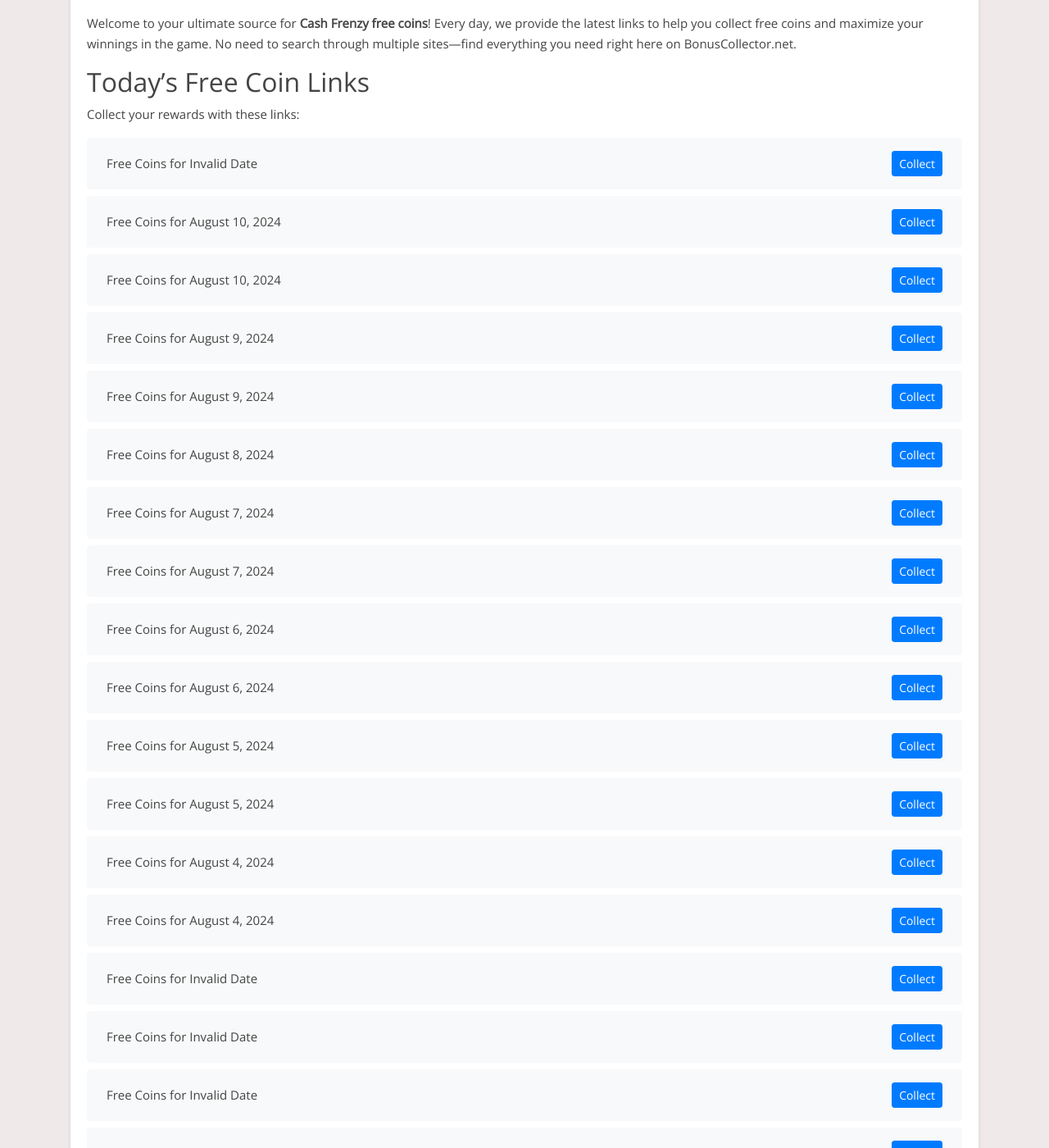
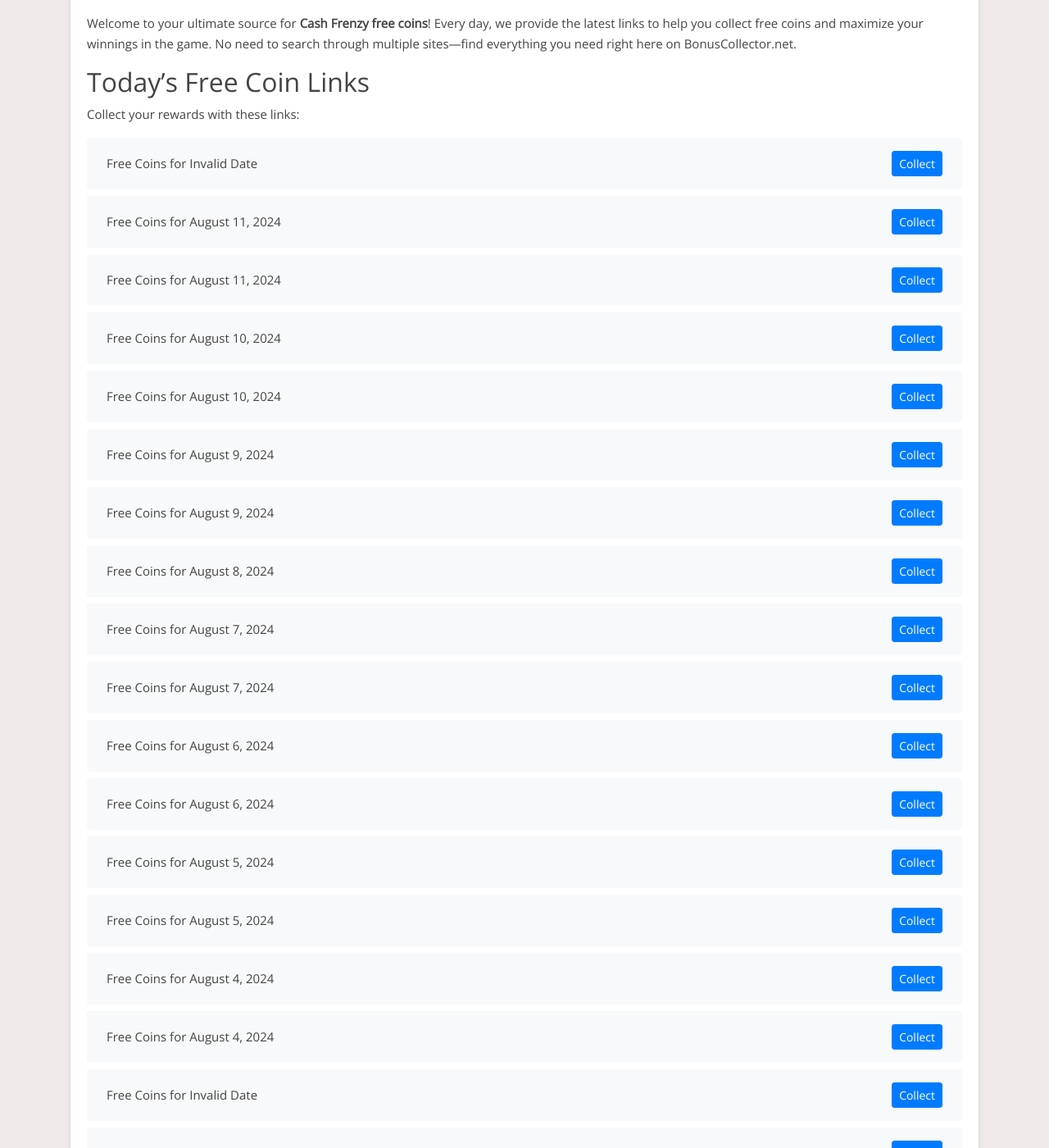
Before and after one commit to Prollad99/bs-net, a Jekyll site: the page built from _posts/2024-07-04-cash-frenzy.md, in a window 1280 px wide and 1400 px high, scrolled down 296 px. Shown: the whole window at 82% size. Built offline with Jekyll 4.4.1, drawn with Linux system fonts in a browser that asks for light colours; nearby versions of some CDN libraries; comment, search, counter and statistics services are not loaded; some of the changed text lies outside the part shown.

Commit message:
Update cash-frenzy reward links and last modified date

```diff
--- a/_data/include_files.yml
+++ b/_data/include_files.yml
@@ -14,7 +14,7 @@
   last_modified: 2024-08-10 06:08:37
 
 cash-frenzy.html:
-  last_modified: 2024-08-10 03:35:34
+  last_modified: 2024-08-11 04:36:12
 
 hit-it-rich.html:
   last_modified: 2024-08-10 03:35:30
--- a/_includes/cash-frenzy.html
+++ b/_includes/cash-frenzy.html
@@ -2,6 +2,14 @@
   <li class="list-group-item d-flex justify-content-between align-items-center">
     <span>Free Coins for Invalid Date</span>
     <a href="https://bit.ly/installCashFrenzyNow" class="btn btn-primary btn-sm">Collect</a>
+  </li>
+  <li class="list-group-item d-flex justify-content-between align-items-center">
+    <span>Free Coins for August 11, 2024</span>
+    <a href="https://cashfrenzy.co/0811fbcoins1" class="btn btn-primary btn-sm">Collect</a>
+  </li>
+  <li class="list-group-item d-flex justify-content-between align-items-center">
+    <span>Free Coins for August 11, 2024</span>
+    <a href="https://cashfrenzy.co/0810fbcoins2" class="btn btn-primary btn-sm">Collect</a>
   </li>
   <li class="list-group-item d-flex justify-content-between align-items-center">
     <span>Free Coins for August 10, 2024</span>
@@ -391,12 +399,4 @@
     <span>Free Coins for Invalid Date</span>
     <a href="https://cashfrenzy.co/4bjhRcK" class="btn btn-primary btn-sm">Collect</a>
   </li>
-  <li class="list-group-item d-flex justify-content-between align-items-center">
-    <span>Free Coins for Invalid Date</span>
-    <a href="https://cashfrenzy.co/0626fbcoins" class="btn btn-primary btn-sm">Collect</a>
-  </li>
-  <li class="list-group-item d-flex justify-content-between align-items-center">
-    <span>Free Coins for Invalid Date</span>
-    <a href="http://cashfrenzy.co/4cbdHF7" class="btn btn-primary btn-sm">Collect</a>
-  </li>
 </ul>
```
Also changed, not shown: links-json/cash-frenzy.json (+8 -6 lines).
